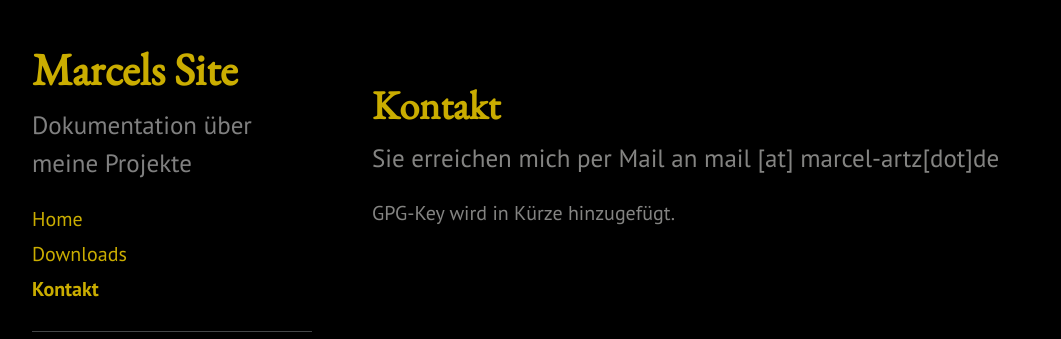
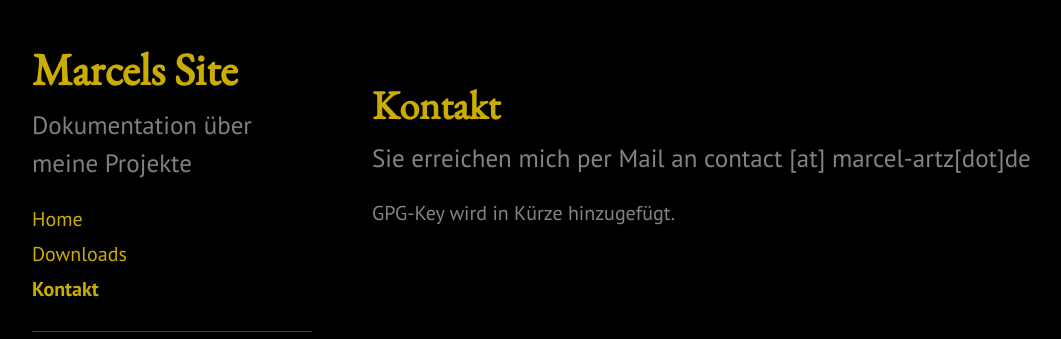
Before and after one commit to ma744/Old-version-of-ma744.github.io-, a Jekyll site: the page built from kontakt.md, in a window 1280 px wide. Shown: the top 339 px of the page, without its empty margins (8-1069 px from the left). Built offline with Jekyll 4.4.1, drawn with Linux system fonts in a browser that asks for light colours.

Commit message:
Update kontakt.md

```diff
--- a/kontakt.md
+++ b/kontakt.md
@@ -3,6 +3,6 @@ layout: page
 title: Kontakt
 ---
 
-<p class="lead">Sie erreichen mich per Mail an <span class="bot">ed[tod]ztra-lecram [ta] liam</span></p>
+<p class="lead">Sie erreichen mich per Mail an <span class="bot">ed[tod]ztra-lecram [ta] tcatnoc</span></p>
 
 GPG-Key wird in Kürze hinzugefügt.
```
